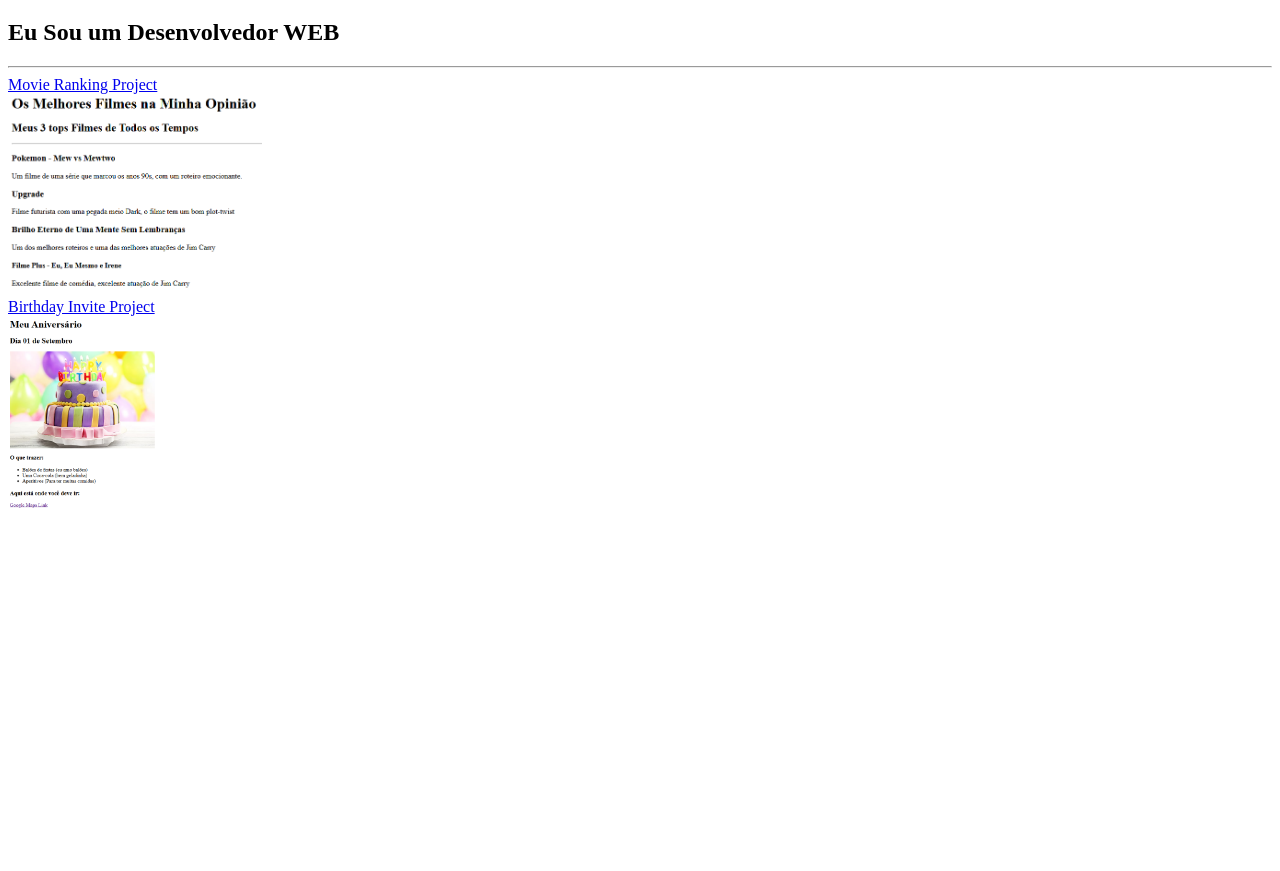
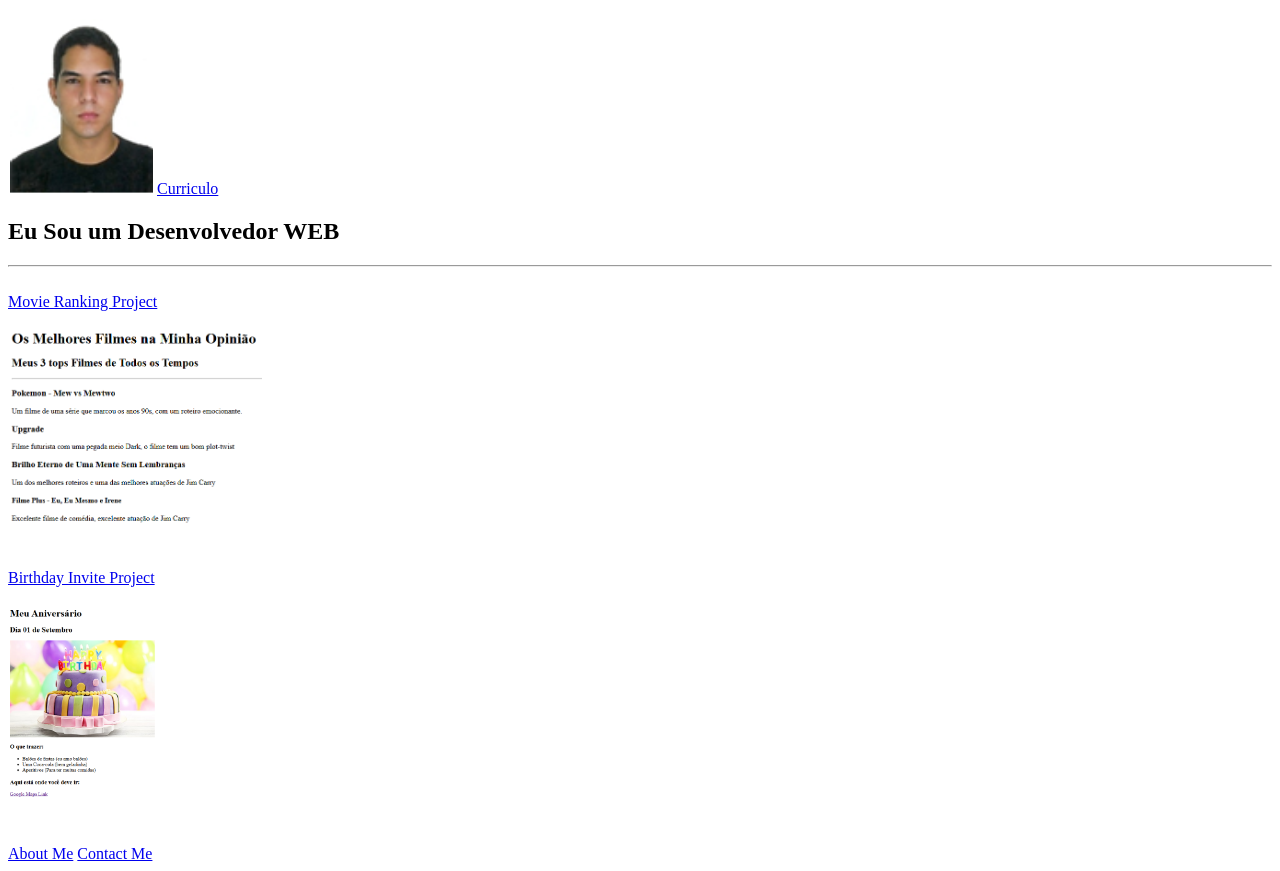
Before and after one commit to andreluizdsf1/html-portfolio, a plain HTML site: page index.html in a window 1280 px wide. Shown: the part 61-932 px from the top of the page. Before the commit the page ends 800 px from the top, so only its background shows below. Drawn offline with Linux system fonts and the light colour scheme.

Commit message:
Add files via upload

```diff
--- a/index.html
+++ b/index.html
@@ -9,17 +9,20 @@
 
 <body>
 <h1>André Luiz's Portfolio</h1>
+<img src="./assets/images/photo.png" alt="minha foto">
+<a href="./public/curriculo.html">Curriculo</a>
 <h2>Eu Sou um Desenvolvedor WEB</h2>
-<hr>
+<hr><br>
 <a href="./public/my movie ranking.html">Movie Ranking Project</a>
-<br>
+<br><br>
 <img src="./assets/images/my movie ranking.png" alt="preview movie ranking project" height="200">
-<br>
+<br><br><br>
 <a href="./public/my birthday invite.html">Birthday Invite Project</a>
-<br>
+<br><br>
 <img src="./assets/images/my birthday invite img.png" alt="priview Birthday Invite Project" height="200">
-<br>
-
+<br><br><br>
+<a href="./public/about.html">About Me</a>
+<a href="./public/contact.html">Contact Me</a>
 
 </body>
 </html>
```
